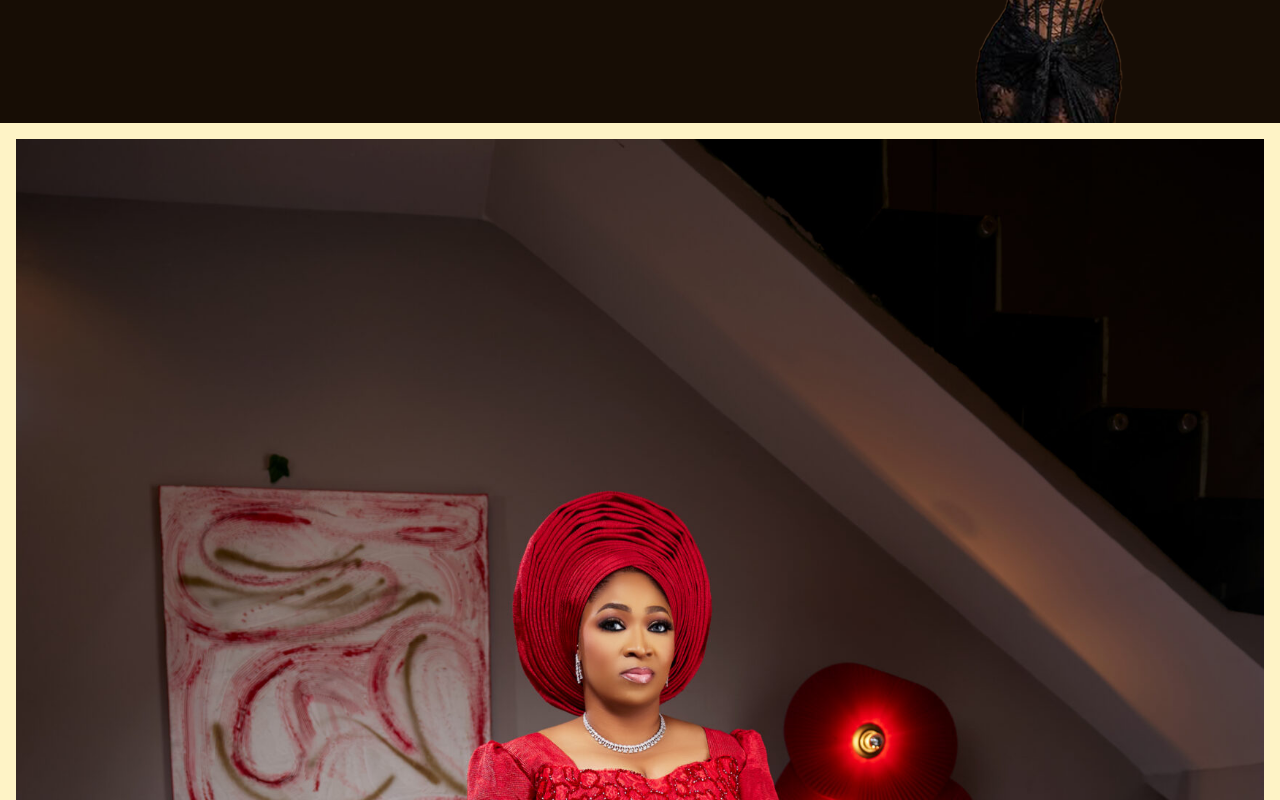
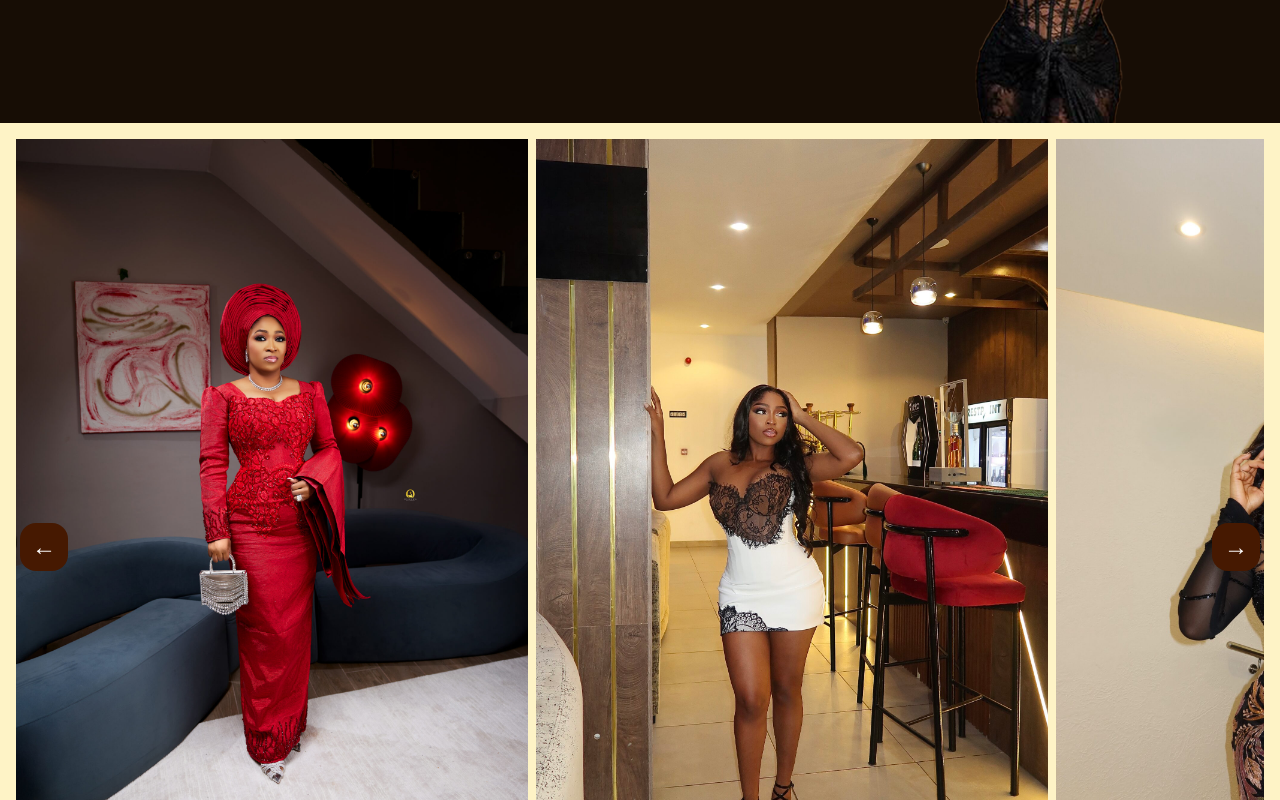
Before and after one commit to jojothomas1515/geenahsstitches, a Next.js app: page / in a window 1280 px wide. Shown: the part 2540-3340 px from the top of the page. Built offline with nearby package versions, Linux system fonts and the light colour scheme.

Commit message:
carousel

```diff
--- a/src/app/(main)/globals.css
+++ b/src/app/(main)/globals.css
@@ -1,4 +1,15 @@
 @import "tailwindcss";
+*, *::before, *::after {
+  box-sizing: border-box;
+  /* padding: 0;
+  margin: 0; */
+}
+
+img {
+  width: 100%;
+}
+
+
 
 @layer components {
   .nav-btn {
@@ -11,18 +22,18 @@
     }
 
     div.active {
-      &::before, &::after {
-        top:0;
+      &::before,
+      &::after {
+        top: 0;
         rotate: -90deg;
         translate: (0 50%);
-        right:0;
-
+        right: 0;
       }
       &::after {
         opacity: 0;
       }
       & {
-        rotate:45deg;
+        rotate: 45deg;
       }
     }
 
@@ -41,6 +52,23 @@
     div::after {
       top: +7px;
     }
+  }
+
+  .carousel {
+    &::-webkit-scrollbar {
+      display: none;
+    }
+
+
+    scroll-snap-type: x mandatory;
+
+    img {
+      scroll-snap-align: start;
+      scroll-snap-stop: always;
+      aspect-ratio: 1/1.5;
+      object-fit: cover;
+      }
+
   }
 }
 
--- a/src/app/(main)/page.tsx
+++ b/src/app/(main)/page.tsx
@@ -80,8 +80,17 @@ export default function Home() {
       </section>
 
       <section className="collection h-dvh bg-amber-100">
-        <div className="h-full p-4">
-          <div className="carousel container flex overflow-hidden scroll-auto">
+        <div className="h-full p-4 relative">
+          <div className=" carousel h-full flex gap-2 overflow-x-auto scroll-smooth">
+            <button id="scroll-left"
+            className="rounded-2xl font-bolder text-2xl  text-white absolute inset-y-1/2 left-5 bg-amber-950
+            w-12 h-12 right-auto">
+              &larr;
+            </button>
+            <button id="scroll-right"
+            className="rounded-2xl font-bolder text-2xl   text-white absolute inset-y-1/2 right-5 bg-amber-950
+            w-12 h-12 ">
+              &rarr;</button>
             <Image src={Cat1} alt="catalog image 1" />
             <Image src={Cat2} alt="catalog image 2" />
             <Image src={Cat3} alt="catalog image 3" />
```
